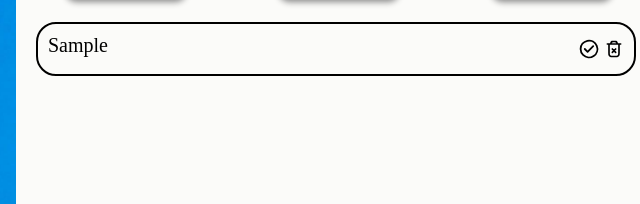
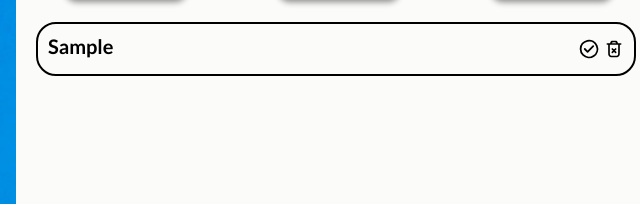
Before and after one commit to Zavidei/ToDo-List, a plain HTML site: page index.html in a window 1280 px wide. Both pictures are taken after typing "Sample" into the empty fields and a click on the button "Add". Shown: the part 281-485 px from the top of the page, 24-664 px from the left. Drawn offline with Linux system fonts and the light colour scheme.

```diff
--- a/style.css
+++ b/style.css
@@ -1,6 +1,14 @@
+@import url('https://fonts.googleapis.com/css2?family=Lato:ital,wght@0,100;0,300;0,400;0,700;0,900;1,100;1,300;1,400;1,700;1,900&display=swap');
+
 * {
     margin: 0;
     padding: 0;
+}
+
+body{
+    font-family: "Lato", sans-serif;
+    font-weight: 700;
+    font-style: normal;
 }
 
 .container {
@@ -145,3 +153,6 @@
 .noDisplay{
     display: none;
 }
+.text{
+    overflow: hidden;
+}
```
Also changed, not shown: 1 other file.
